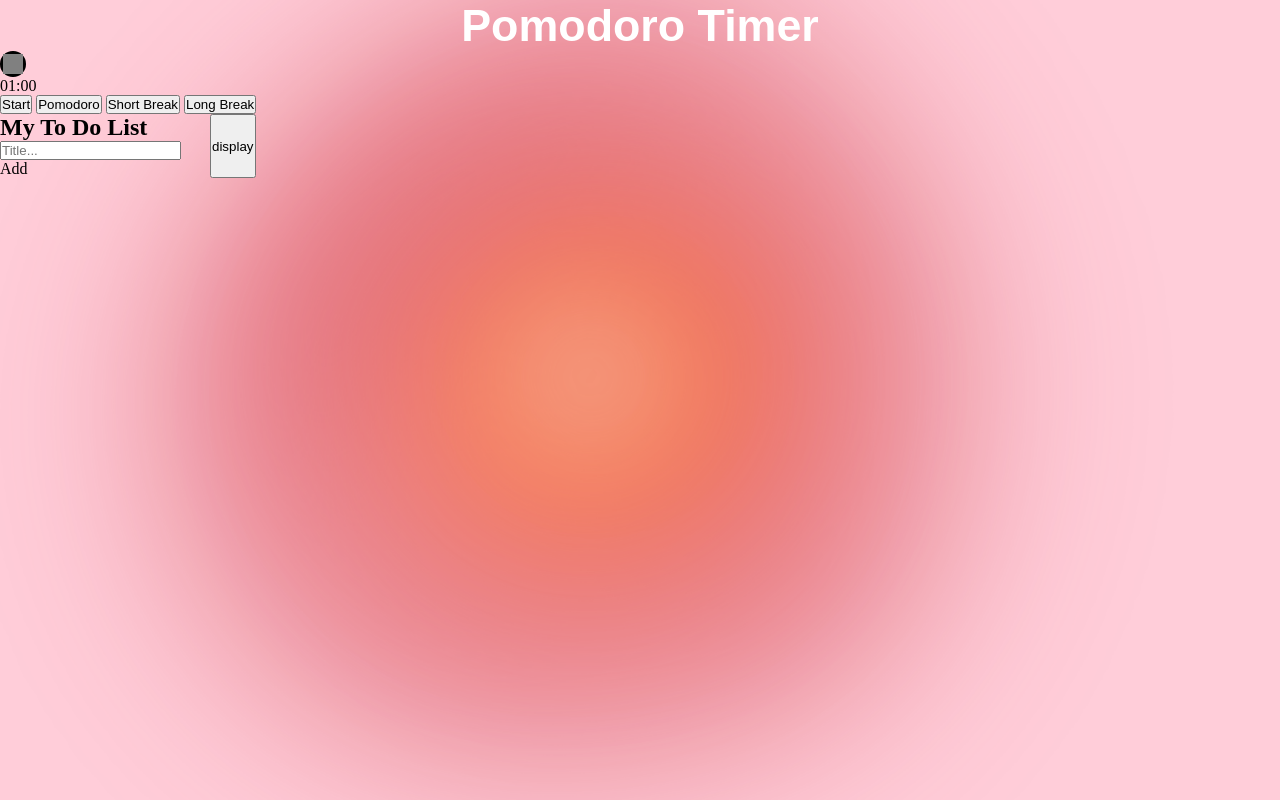
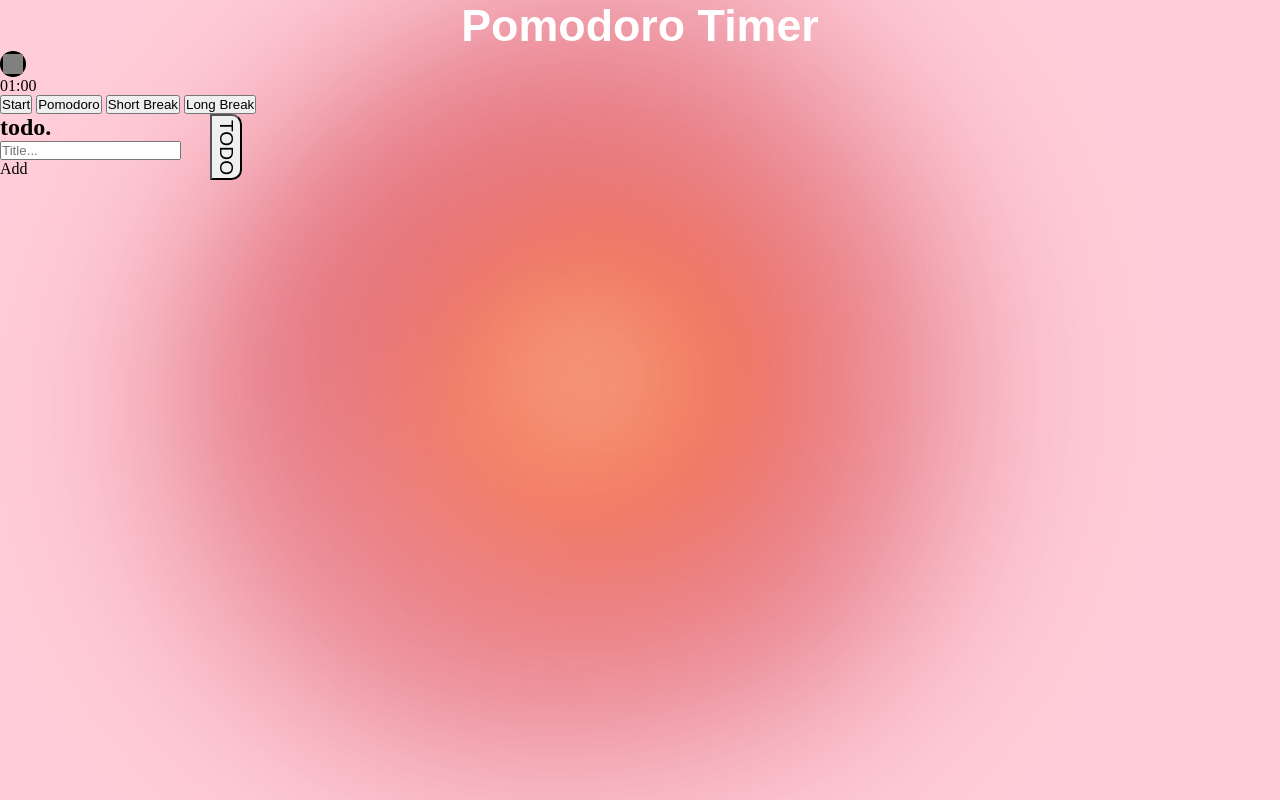
Before and after one commit to josephine-hanna/pomodoro, a plain HTML site: page home.html in a window 1280 px wide. Drawn offline with Linux system fonts and the light colour scheme.

Commit message:
added css

```diff
--- a/home.html
+++ b/home.html
@@ -27,13 +27,13 @@
     <div class="todo-container">
         <div id="todo" class="todo">
             <div id="myDIV" class="header">
-                <h2>My To Do List</h2>
+                <h2>todo.</h2>
                 <input type="text" id="myInput" placeholder="Title...">
                 <span onclick="newElement()" class="addBtn">Add</span>
             </div>
             <ul id="myUL"></ul>
         </div>
-        <button class="display" id="display" onclick="toggleHiddenTodo()">display</button>
+        <button class="display" id="display" onclick="toggleHiddenTodo()">TODO</button>
     </div>
 </body>
 <script src="pomodoro.js"></script>
--- a/pomodoro.css
+++ b/pomodoro.css
@@ -67,8 +67,11 @@ progress{
 .display{
     position: relative;
     left: 10px;
-    transition: left 1.5s ;
-
+    transition: left 1.5s;
+    writing-mode: vertical-rl;
+    border-radius: 0 0.8vw 0.8vw 0;
+    font-size: 1.5vw;
+    padding: 0.25vw;
 }
 
 .display.active{
```
